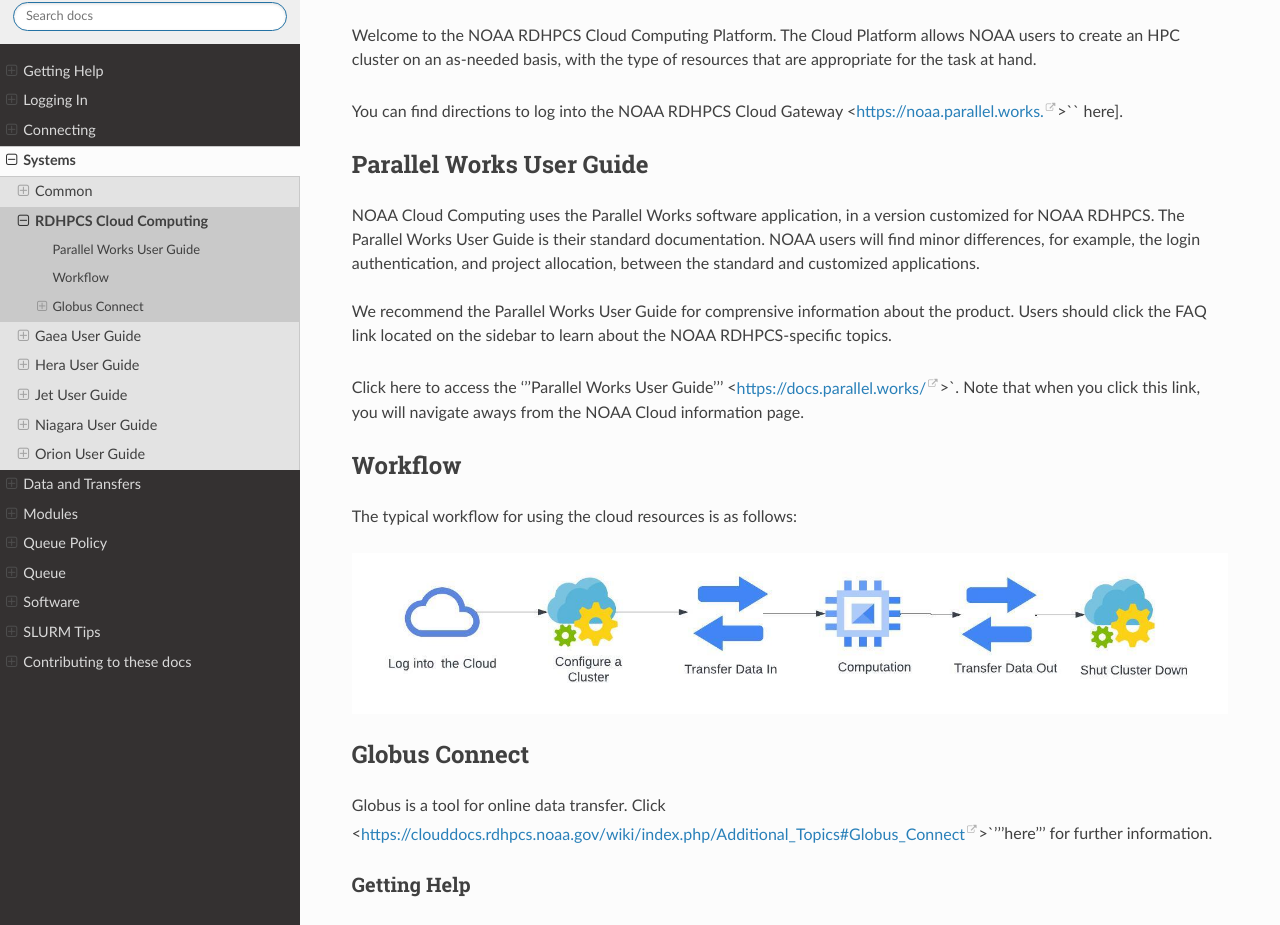
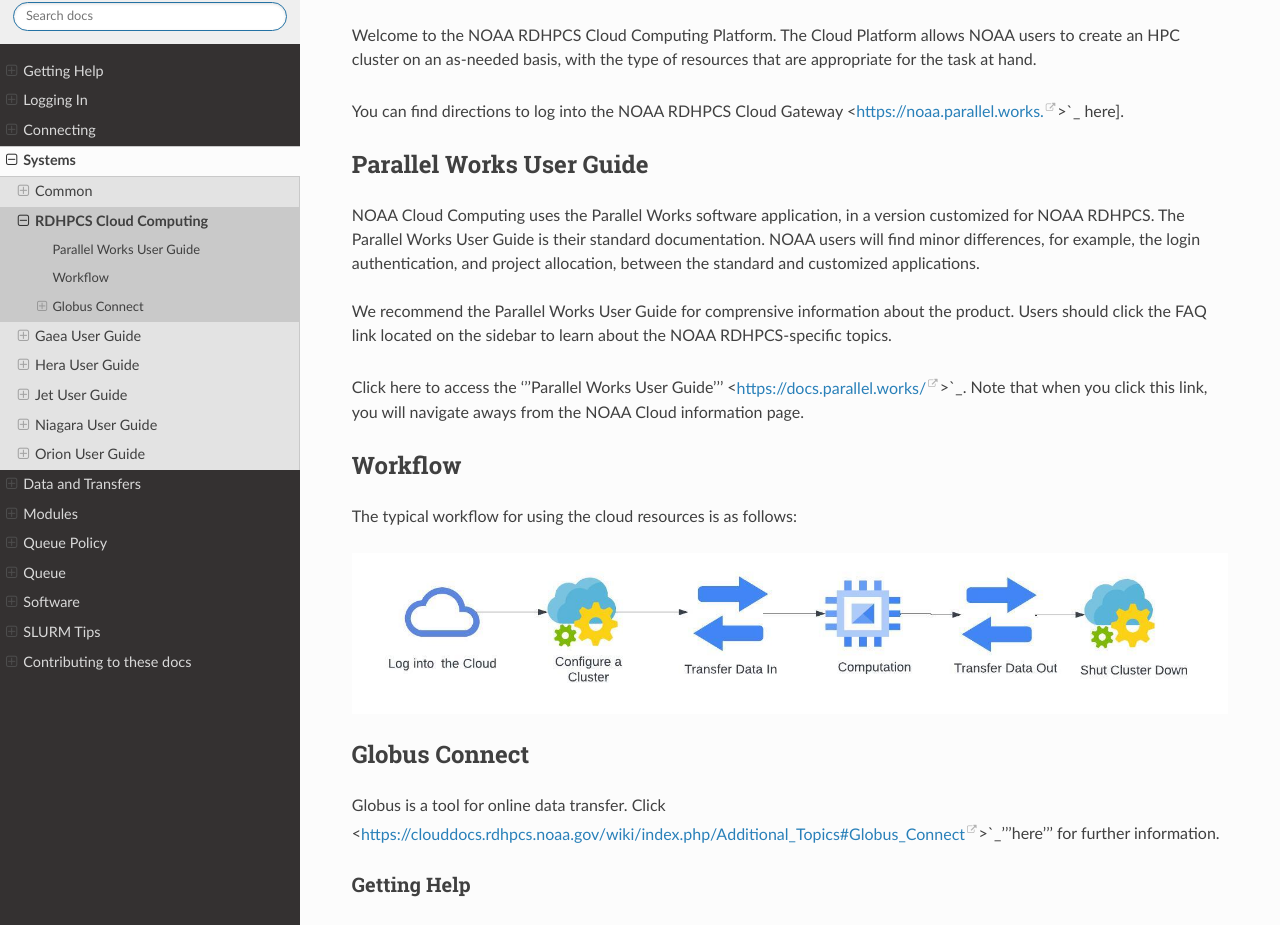
Before and after one commit to NOAA-RDHPCS/noaa-rdhpcs.github.io, a Sphinx documentation site: the page built from source/systems/cloud_user_guide.rst, in a window 1280 px wide and 1326 px high. Shown: the part 136-1061 px from the top of the window. Built offline with Sphinx 7.4.7 and the Read the Docs theme 2.0.0, drawn with Linux system fonts in a browser that asks for light colours.

```diff
--- a/source/systems/cloud_user_guide.rst
+++ b/source/systems/cloud_user_guide.rst
@@ -7,7 +7,7 @@ RDHPCS Cloud Computing
 
 Welcome to the NOAA RDHPCS Cloud Computing Platform. The Cloud Platform allows NOAA users to create an HPC cluster on an as-needed basis, with the type of resources that are appropriate for the task at hand.
 
-You can find directions to log into the NOAA RDHPCS Cloud Gateway <https://noaa.parallel.works.>`` here].
+You can find directions to log into the NOAA RDHPCS Cloud Gateway <https://noaa.parallel.works.>`_ here].
 
 
 Parallel Works User Guide
@@ -17,7 +17,7 @@ NOAA Cloud Computing uses the Parallel Works software application, in a version
 
 We recommend the Parallel Works User Guide for comprensive information about the product. Users should click the FAQ link located on the sidebar to learn about the NOAA RDHPCS-specific topics.
 
-Click here to access the '''Parallel Works User Guide''' <https://docs.parallel.works/>`. Note that when you click this link, you will navigate aways from the NOAA Cloud information page.
+Click here to access the '''Parallel Works User Guide''' <https://docs.parallel.works/>`_. Note that when you click this link, you will navigate aways from the NOAA Cloud information page.
 
 Workflow
 ==========
@@ -32,7 +32,7 @@ The typical workflow for using the cloud resources is as follows:
 Globus Connect
 ==============
 
-Globus is a tool for online data transfer. Click <https://clouddocs.rdhpcs.noaa.gov/wiki/index.php/Additional_Topics#Globus_Connect>`'''here''' for further information.
+Globus is a tool for online data transfer. Click <https://clouddocs.rdhpcs.noaa.gov/wiki/index.php/Additional_Topics#Globus_Connect>`_'''here''' for further information.
 
 Getting Help
 ------------
```
